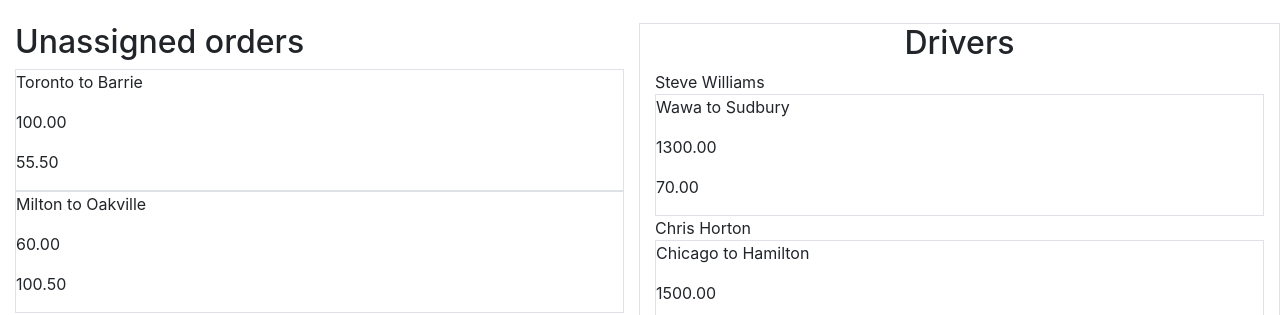
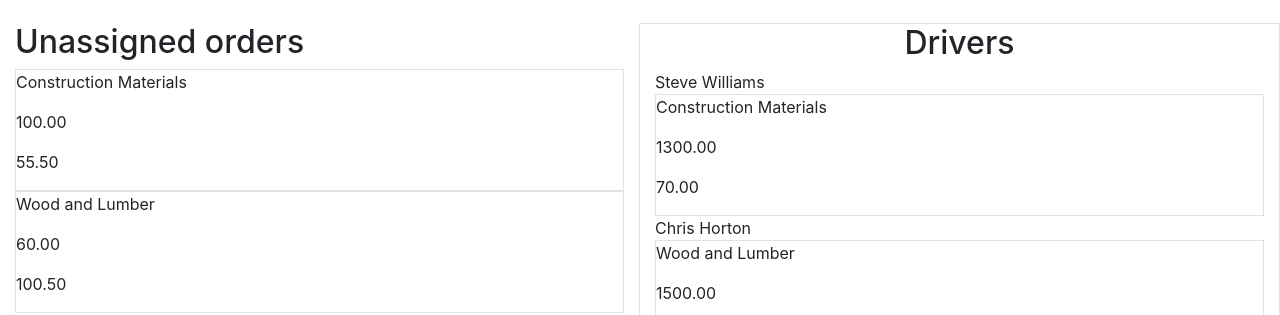
Before and after one commit to Pedginald/driver-hub, a React (Create React App) app in the folder client/: page / in a window 1280 px wide. Shown: the part 365-680 px from the top of the page. Built offline with nearby package versions, Linux system fonts and the light colour scheme.

Commit message:
Cleaning up format

```diff
--- a/client/src/components/UnassignedOrders.js
+++ b/client/src/components/UnassignedOrders.js
@@ -18,7 +18,11 @@ const UnassignedOrders = ({ columnId }) => {
 						>
 							{unassignedOrders.map((order, index) => {
 								return (
-									<OrderCard key={order.orderId} orderDetails={order} index={index}/>
+									<OrderCard
+										key={order.orderId}
+										orderDetails={order}
+										index={index}
+									/>
 								);
 							})}
 							{provided.placeholder}
--- a/client/src/data/tempData.js
+++ b/client/src/data/tempData.js
@@ -1,19 +1,42 @@
 export const orders = [
-	{ orderId: 'ord1', description: 'Toronto to Barrie', revenue: '100.00', cost: '55.50' },
-	{ orderId: 'ord4', description: 'Milton to Oakville', revenue: '60.00', cost: '100.50' }
+	{
+		orderId: 'ord1',
+		location: 'Toronto to Barrie',
+		description: 'Construction Materials',
+		revenue: '100.00',
+		cost: '55.50'
+	},
+	{
+		orderId: 'ord4',
+		location: 'Milton to Oakville',
+		description: 'Wood and Lumber',
+		revenue: '60.00',
+		cost: '100.50'
+	}
 ];
 
 export const driverDB = {
 	drv1: {
 		name: "Steve Williams",
 		orders: [
-			{ orderId: 'ord2', description: 'Wawa to Sudbury', revenue: '1300.00', cost: '70.00' }
+			{
+				orderId: 'ord2',
+				location: 'Wawa to Sudbury',
+				description: 'Construction Materials',
+				revenue: '1300.00', cost: '70.00'
+			}
 		]
 	},
 	drv2: {
 		name: 'Chris Horton',
 		orders: [
-			{ orderId: 'ord3', description: 'Chicago to Hamilton', revenue: '1500.00', cost: '95.00' }
+			{
+				orderId: 'ord3',
+				location: 'Chicago to Hamilton',
+				description: 'Wood and Lumber',
+				revenue: '1500.00',
+				cost: '95.00'
+			}
 		]
 	},
 	drv3: {
```
